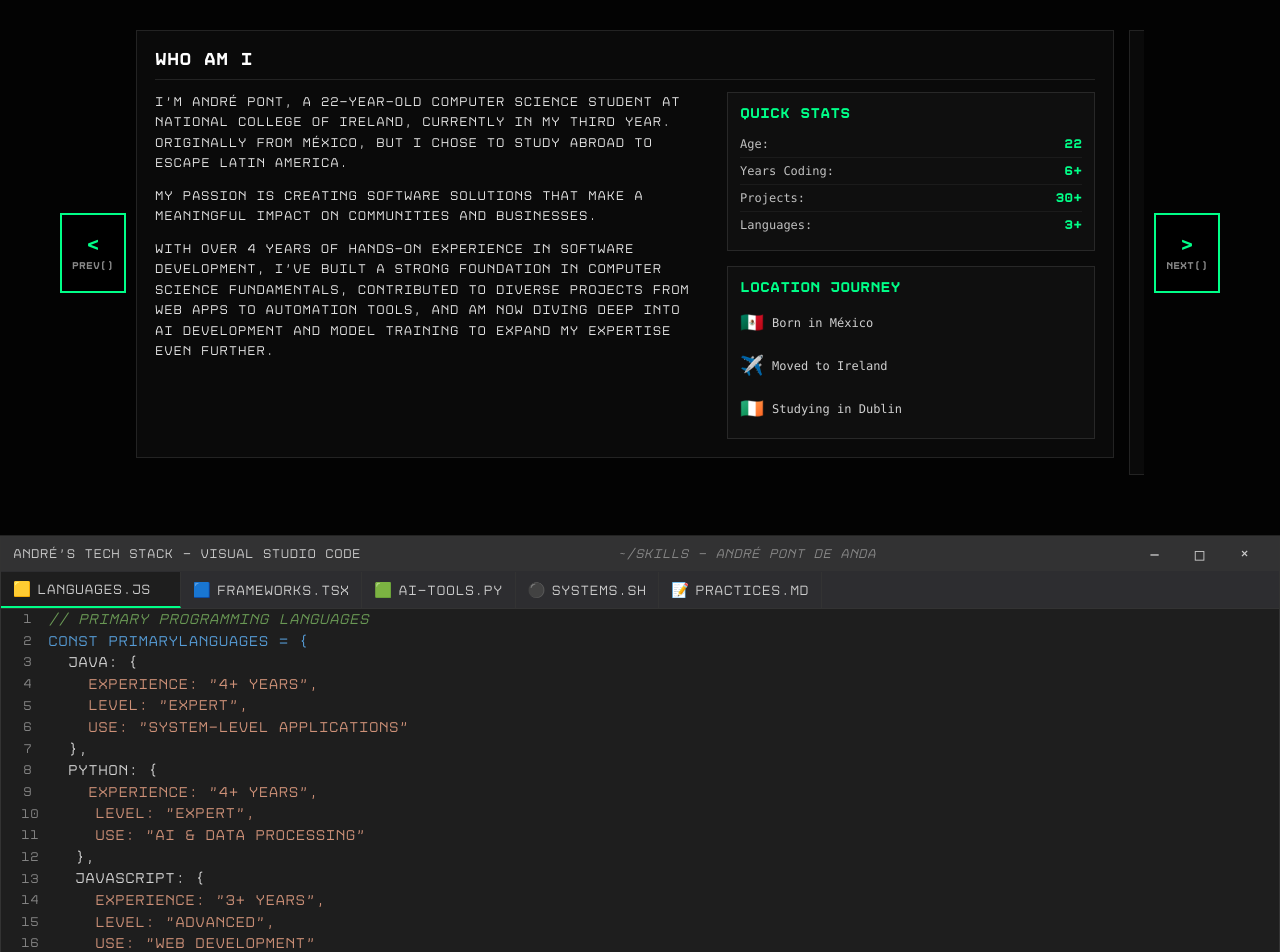
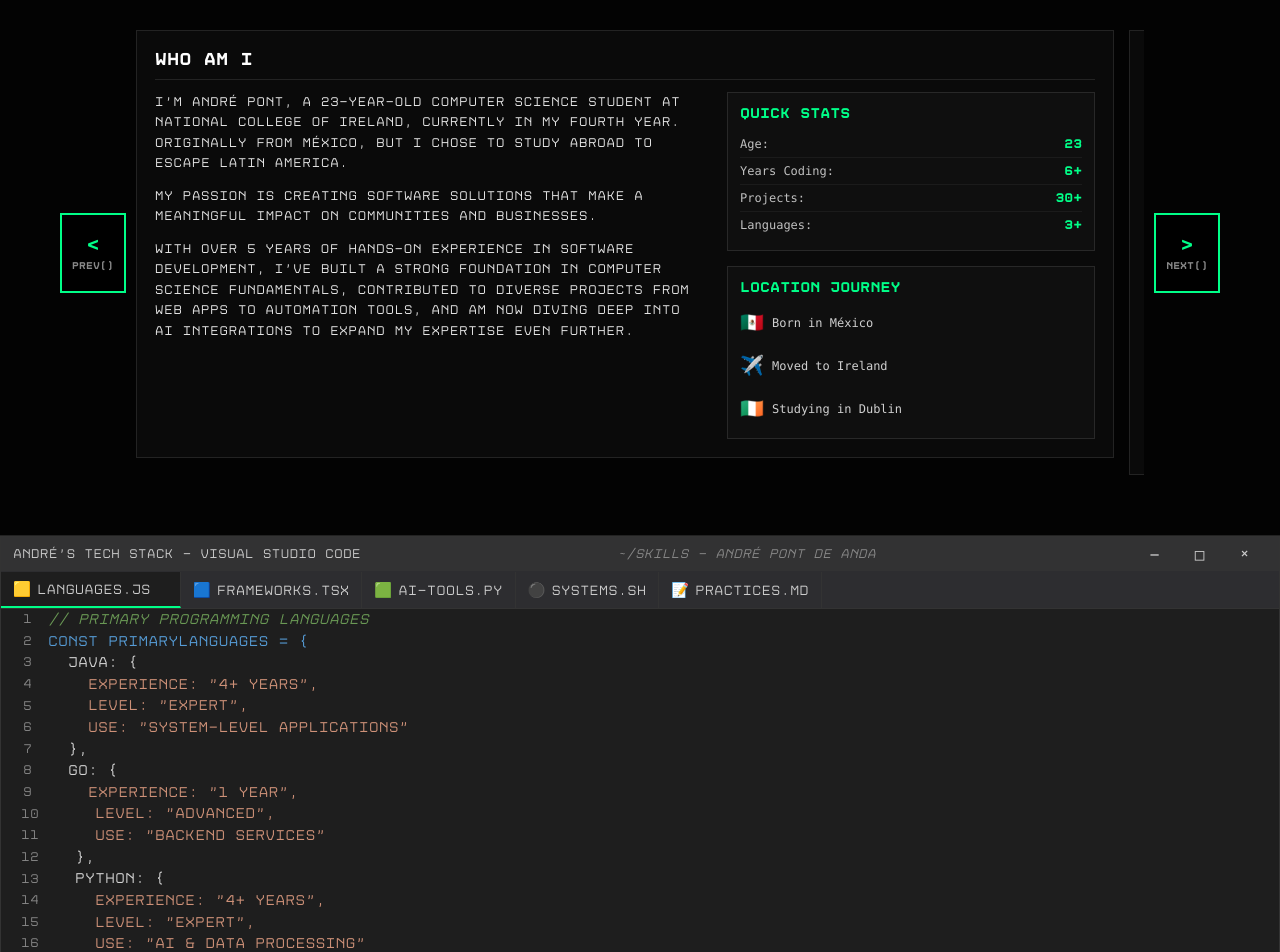
Before and after one commit to andrepontde/aboutMe, a React (Create React App) app: page / in a window 1280 px wide. Shown: the part 900-1852 px from the top of the page. Built offline with nearby package versions, Linux system fonts and the light colour scheme; no server answers.

Commit message:
docker compose setup

```diff
--- a/src/components/AboutMe.js
+++ b/src/components/AboutMe.js
@@ -50,14 +50,14 @@ function AboutMe() {
             <div className="about-card-content-two-column">
               <div className="about-left-column">
                 <p>
-            I'm André Pont, a 22-year-old Computer Science student at National College of Ireland,
-            currently in my third year. Originally from México, but I chose to study abroad to escape latin america.
+            I'm André Pont, a 23-year-old Computer Science student at National College of Ireland,
+            currently in my fourth year. Originally from México, but I chose to study abroad to escape latin america.
                 </p>
                 <p>
             My passion is creating software solutions that make a meaningful impact on communities and businesses.
                 </p>
                 <p>
-            With over 4 years of hands-on experience in software development, I’ve built a strong foundation in computer science fundamentals, contributed to diverse projects from web apps to automation tools, and am now diving deep into AI development and model training to expand my expertise even further.
+            With over 5 years of hands-on experience in software development, I’ve built a strong foundation in computer science fundamentals, contributed to diverse projects from web apps to automation tools, and am now diving deep into AI integrations to expand my expertise even further.
                 </p>
 
               </div>
@@ -66,7 +66,7 @@ function AboutMe() {
             <h4>Quick Stats</h4>
             <div className="stat-item">
               <span className="stat-label">Age:</span>
-              <span className="stat-value">22</span>
+              <span className="stat-value">23</span>
             </div>
             <div className="stat-item">
               <span className="stat-label">Years Coding:</span>
@@ -232,7 +232,7 @@ function AboutMe() {
                 <div className="availability-details">
                   <div className="availability-item">
                     <span className="avail-label">Graduation:</span>
-                    <span className="avail-value">Summer 2026</span>
+                    <span className="avail-value">Summer 2027</span>
                   </div>
                   <div className="availability-item">
                     <span className="avail-label">Location:</span>
@@ -240,7 +240,7 @@ function AboutMe() {
                   </div>
                   <div className="availability-item">
                     <span className="avail-label">Type:</span>
-                    <span className="avail-value">Full-time / Internship</span>
+                    <span className="avail-value">Full-time / Graduate role</span>
                   </div>
                 </div>
               </div>
--- a/src/components/Skills.js
+++ b/src/components/Skills.js
@@ -15,17 +15,22 @@ function Skills() {
         { line: 5, code: '    level: "expert",', type: 'string' },
         { line: 6, code: '    use: "System-level applications"', type: 'string' },
         { line: 7, code: '  },', type: 'normal' },
-        { line: 8, code: '  python: {', type: 'normal' },
-        { line: 9, code: '    experience: "4+ years",', type: 'string' },
-        { line: 10, code: '    level: "expert",', type: 'string' },
-        { line: 11, code: '    use: "AI & data processing"', type: 'string' },
+        { line: 8, code: '  go: {', type: 'normal' },
+        { line: 9, code: '    experience: "1 year",', type: 'string' },
+        { line: 10, code: '    level: "advanced",', type: 'string' },
+        { line: 11, code: '    use: "Backend services"', type: 'string' },
         { line: 12, code: '  },', type: 'normal' },
-        { line: 13, code: '  javascript: {', type: 'normal' },
-        { line: 14, code: '    experience: "3+ years",', type: 'string' },
-        { line: 15, code: '    level: "advanced",', type: 'string' },
-        { line: 16, code: '    use: "Web development"', type: 'string' },
-        { line: 17, code: '  }', type: 'normal' },
-        { line: 18, code: '};', type: 'keyword' },
+        { line: 13, code: '  python: {', type: 'normal' },
+        { line: 14, code: '    experience: "4+ years",', type: 'string' },
+        { line: 15, code: '    level: "expert",', type: 'string' },
+        { line: 16, code: '    use: "AI & data processing"', type: 'string' },
+        { line: 17, code: '  },', type: 'normal' },
+        { line: 18, code: '  javascript: {', type: 'normal' },
+        { line: 19, code: '    experience: "3+ years",', type: 'string' },
+        { line: 20, code: '    level: "advanced",', type: 'string' },
+        { line: 21, code: '    use: "Web development"', type: 'string' },
+        { line: 22, code: '  }', type: 'normal' },
+        { line: 23, code: '};', type: 'keyword' },
       ]
     },
     'frameworks.tsx': {
@@ -81,6 +86,7 @@ function Skills() {
         { line: 22, code: '        ]', type: 'normal' },
       ]
     },
+    // RE-DO this entire section
     'systems.sh': {
       icon: '⚫',
       content: [
```
Also changed, not shown: docker-compose.yaml (added, +10 -0 lines).
